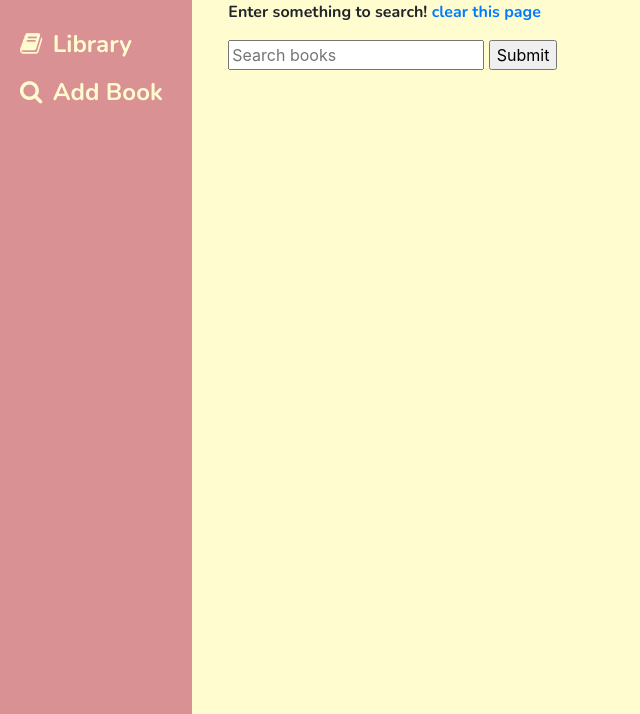
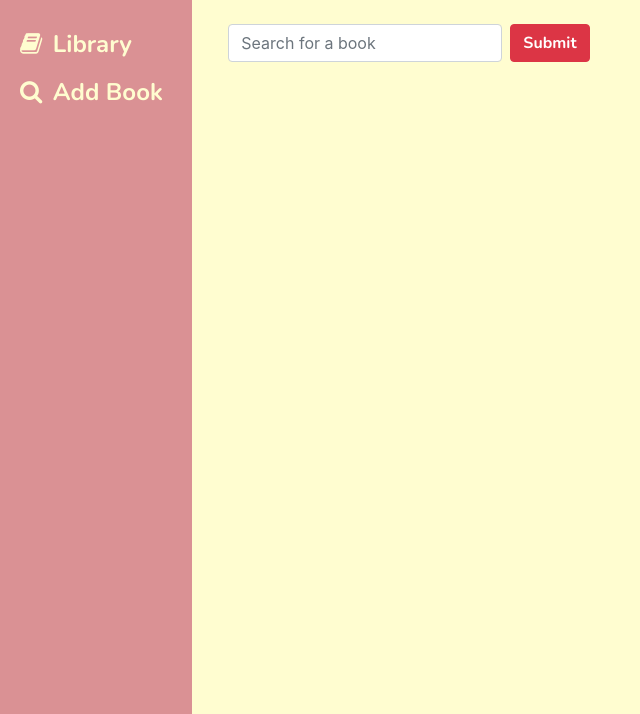
Before and after one commit to bernardw11/ReadHot-project, a Flask app: page /library_search in a window 1280 px wide. Shown: the part 86-800 px from the top of the page, without its empty margins (0-640 px from the left). Run offline with Flask 2, Linux system fonts and the light colour scheme; the visitor is signed in with stand-in values (Sample User, id 1); some libraries are stand-ins or nearby versions.

Commit message:
better search page

```diff
--- a/templates/library_search.html
+++ b/templates/library_search.html
@@ -3,11 +3,33 @@
 
 {% block content %}
     <!-- <h1>Welcome to ReadHot's temporary search page!</h1> -->
-    <p>Enter something to search! <a href = '/library_search'>clear this page</a></p>
-    <form method="post" action="/library_search">
-        <input type="text" name="bookchoice" placeholder="Search books"/>
-        <input type="submit" value="Submit"/>
+    <!-- <p>Enter something to search! <a href = '/library_search'>clear this page</a></p> -->
+    <div class="py-4">
+    <form method="post" action="/library_search" class="form-inline">
+        <input type="text" class="form-control mb-2 mr-sm-2" name="bookchoice" placeholder="Search for a book"/>
+        <button type="submit" value="Submit" class="btn btn-danger mb-2"/>Submit</button>
     </form>
+    <!-- <form class="form-inline">
+        <label class="sr-only" for="inlineFormInputName2">Name</label>
+        <input type="text" class="form-control mb-2 mr-sm-2" id="inlineFormInputName2" placeholder="Jane Doe">
+
+        <label class="sr-only" for="inlineFormInputGroupUsername2">Username</label>
+        <div class="input-group mb-2 mr-sm-2">
+            <div class="input-group-prepend">
+            <div class="input-group-text">@</div>
+            </div>
+            <input type="text" class="form-control" id="inlineFormInputGroupUsername2" placeholder="Username">
+        </div>
+
+        <div class="form-check mb-2 mr-sm-2">
+            <input class="form-check-input" type="checkbox" id="inlineFormCheck">
+            <label class="form-check-label" for="inlineFormCheck">
+            Remember me
+            </label>
+        </div>
+
+        <button type="submit" class="btn btn-primary mb-2">Submit</button>
+        </form> -->
 
     {% if books %}
       {% for i in books %}
@@ -29,6 +51,7 @@
                 </form>
             </div>
           </div>
+        </div>
       {% endfor %}
     {% endif %}
 
```
